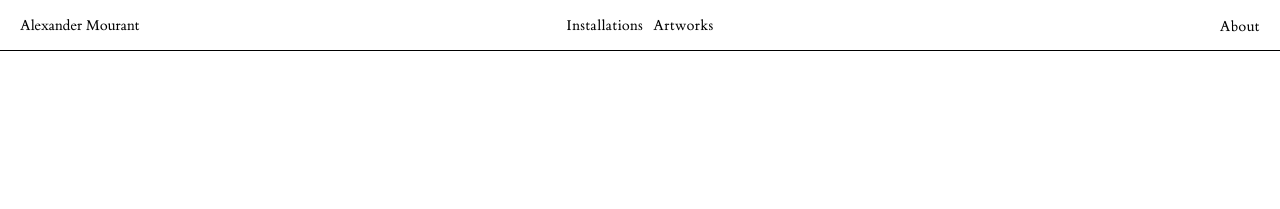
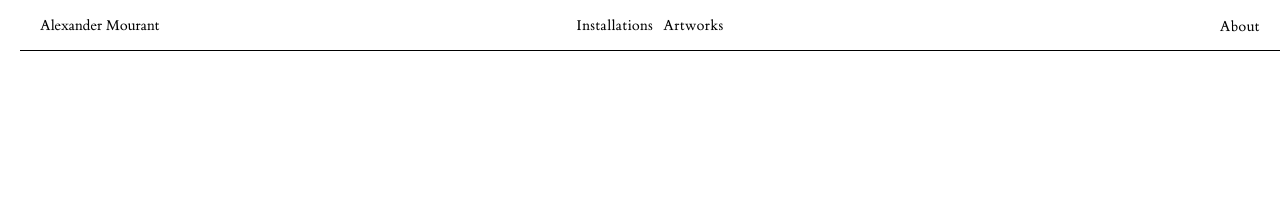
Before and after one commit to HarryFischer/alexandermourant, a Jekyll site: the page built from installations.markdown, in a window 1280 px wide. Shown: the top 209 px of the page. Built offline with Jekyll 4.4.1, drawn with Linux system fonts in a browser that asks for light colours; nearby versions of some CDN libraries.

Commit message:
remove transform

```diff
--- a/assets/main.scss
+++ b/assets/main.scss
@@ -276,7 +276,7 @@
       .middle {
         margin-top: auto;
         margin-bottom: auto;
-        transform: translateY(20px);
+        // transform: translateY(20px);
       }
 
       .bottom {
@@ -914,3 +914,11 @@
     }
   }
 }
+
+.about .about,
+.video,
+.installations {
+  @media (min-width: 700px) {
+    padding-left: 20px;
+  }
+}
```
